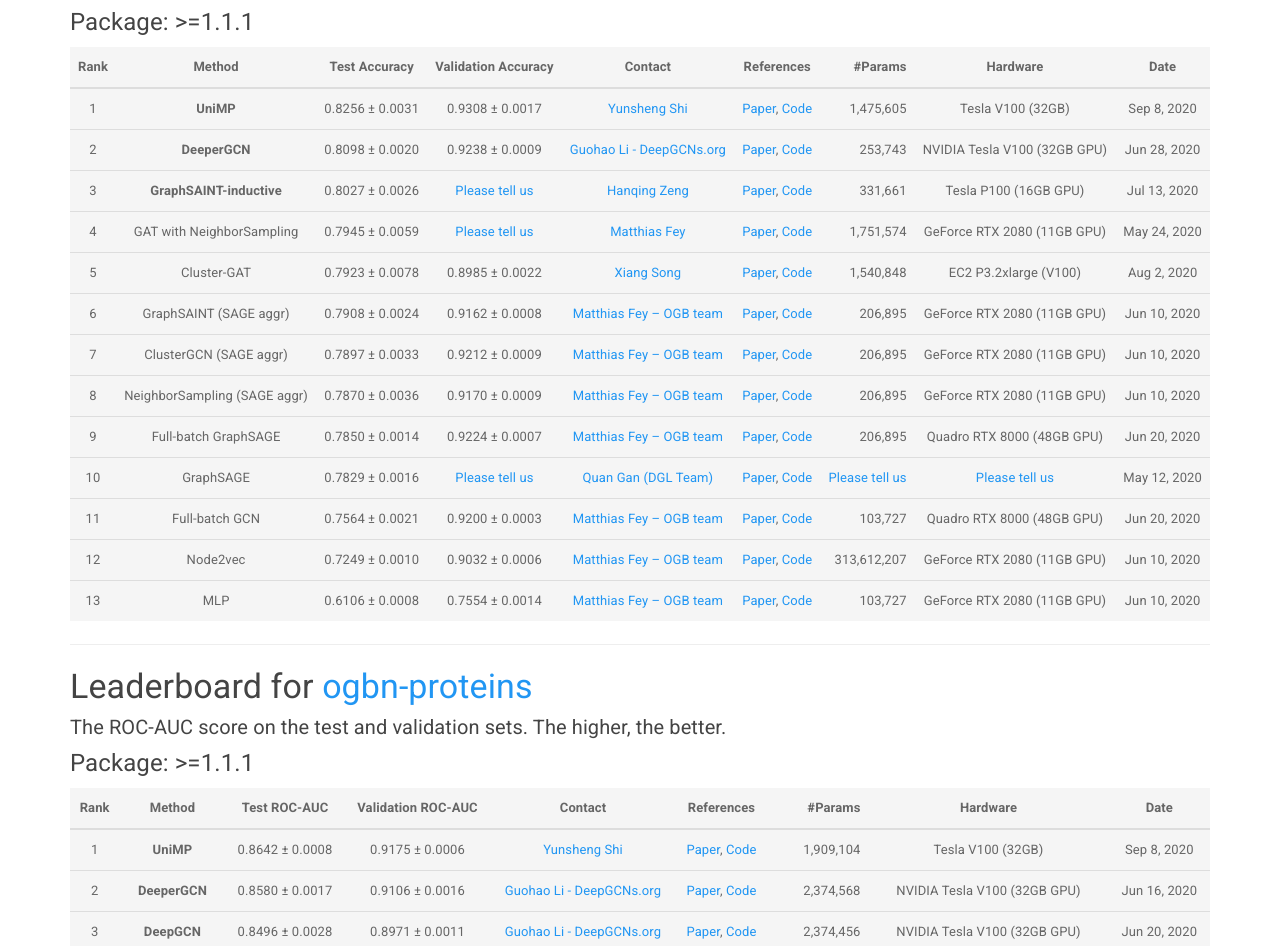
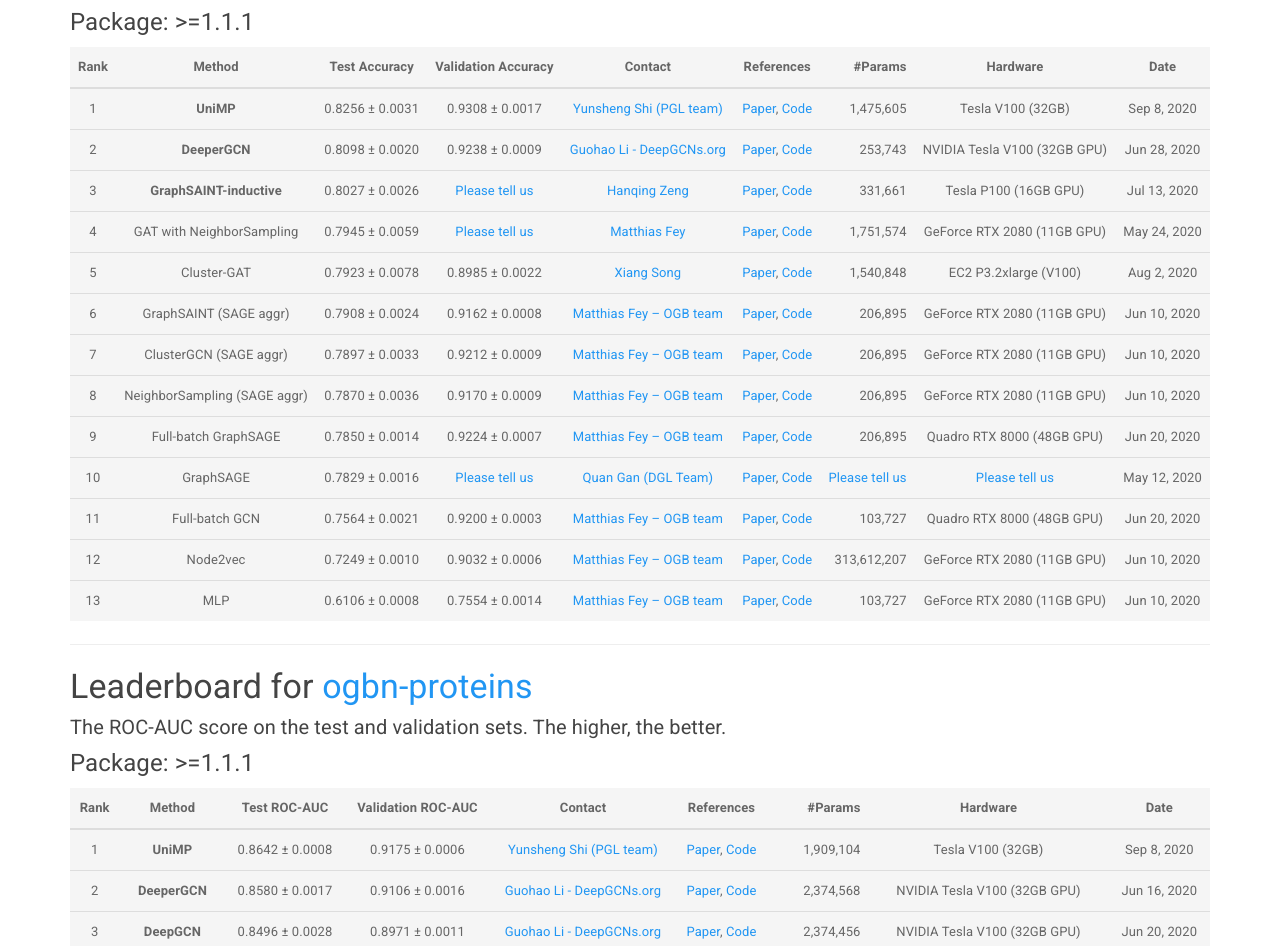
Before and after one commit to snap-stanford/ogb-web, a Jekyll site: the page built from _docs/leaderboard/leader_nodeprop.md, in a window 1280 px wide and 1400 px high, scrolled down 372 px. Shown: the part 159-1105 px from the top of the window. Built offline with Jekyll 4.4.1, drawn with Linux system fonts in a browser that asks for light colours; some of the changed text lies outside the part shown.

Commit message:
updateleaderboard

```diff
--- a/_docs/leaderboard/leader_nodeprop.md
+++ b/_docs/leaderboard/leader_nodeprop.md
@@ -26,7 +26,7 @@ The **bold** method name indicates that the implementation is **official** (by t
 
 | Rank  | Method | Test Accuracy | Validation Accuracy | Contact | References | #Params | Hardware | Date
 |:----:|:-----:|:------:|:-----:|:-----:|:-----:|-----:|:-----:|:-----:|
-|  1  |  **UniMP**  | 0.8256 ± 0.0031   | 0.9308 ± 0.0017 |[Yunsheng Shi](mailto:shiyunsheng01@baidu.com) | [Paper](https://arxiv.org/pdf/2009.03509.pdf), [Code](https://github.com/PaddlePaddle/PGL/tree/main/ogb_examples/nodeproppred/unimp) | 1,475,605 | Tesla V100 (32GB) | Sep 8, 2020 |
+|  1  |  **UniMP**  | 0.8256 ± 0.0031   | 0.9308 ± 0.0017 |[Yunsheng Shi (PGL team)](mailto:shiyunsheng01@baidu.com) | [Paper](https://arxiv.org/pdf/2009.03509.pdf), [Code](https://github.com/PaddlePaddle/PGL/tree/main/ogb_examples/nodeproppred/unimp) | 1,475,605 | Tesla V100 (32GB) | Sep 8, 2020 |
 |  2  |  **DeeperGCN**  | 0.8098 ± 0.0020   | 0.9238 ± 0.0009 |[Guohao Li - DeepGCNs.org](mailto:guohao.li@kaust.edu.sa) | [Paper](https://arxiv.org/abs/2006.07739), [Code](https://github.com/lightaime/deep_gcns_torch/tree/master/examples/ogb) | 253,743 | NVIDIA Tesla V100 (32GB GPU) | Jun 28, 2020 |
 |  3  |  **GraphSAINT-inductive**  | 0.8027 ± 0.0026   | [Please tell us](mailto:ogb@cs.stanford.edu) |[Hanqing Zeng](mailto:zengh@usc.edu) | [Paper](https://arxiv.org/abs/1907.04931), [Code](https://github.com/GraphSAINT/GraphSAINT/tree/master/graphsaint/open_graph_benchmark) | 331,661 | Tesla P100 (16GB GPU) | Jul 13, 2020 |
 |  4  |  GAT with NeighborSampling  | 0.7945 ± 0.0059   | [Please tell us](mailto:ogb@cs.stanford.edu) | [Matthias Fey](mailto:matthias.fey@tu-dortmund.de) | [Paper](https://arxiv.org/abs/1710.10903), [Code](https://github.com/rusty1s/pytorch_geometric/blob/master/examples/ogbn_products_gat.py) | 1,751,574 | GeForce RTX 2080 (11GB GPU) | May 24, 2020 |
@@ -52,7 +52,7 @@ The **bold** method name indicates that the implementation is **official** (by t
 
 | Rank  | Method | Test ROC-AUC | Validation ROC-AUC | Contact | References | #Params | Hardware | Date
 |:----:|:-----:|:------:|:-----:|:-----:|:-----:|-----:|:-----:|:-----:|
-|  1  |  **UniMP**  | 0.8642 ± 0.0008   | 0.9175 ± 0.0006 |[Yunsheng Shi](mailto:shiyunsheng01@baidu.com) | [Paper](https://arxiv.org/pdf/2009.03509.pdf), [Code](https://github.com/PaddlePaddle/PGL/tree/main/ogb_examples/nodeproppred/unimp) | 1,909,104 | Tesla V100 (32GB) | Sep 8, 2020 |
+|  1  |  **UniMP**  | 0.8642 ± 0.0008   | 0.9175 ± 0.0006 |[Yunsheng Shi (PGL team)](mailto:shiyunsheng01@baidu.com) | [Paper](https://arxiv.org/pdf/2009.03509.pdf), [Code](https://github.com/PaddlePaddle/PGL/tree/main/ogb_examples/nodeproppred/unimp) | 1,909,104 | Tesla V100 (32GB) | Sep 8, 2020 |
 |  2  |  **DeeperGCN**  | 0.8580 ± 0.0017   | 0.9106 ± 0.0016 |[Guohao Li - DeepGCNs.org](mailto:guohao.li@kaust.edu.sa) | [Paper](https://arxiv.org/abs/2006.07739), [Code](https://github.com/lightaime/deep_gcns_torch/tree/master/examples/ogb) | 2,374,568 | NVIDIA Tesla V100 (32GB GPU) | Jun 16, 2020 |
 |  3  |  **DeepGCN**  | 0.8496 ± 0.0028   | 0.8971 ± 0.0011 |[Guohao Li - DeepGCNs.org](mailto:guohao.li@kaust.edu.sa) | [Paper](http://openaccess.thecvf.com/content_ICCV_2019/papers/Li_DeepGCNs_Can_GCNs_Go_As_Deep_As_CNNs_ICCV_2019_paper.pdf), [Code](https://github.com/lightaime/deep_gcns_torch/blob/master/examples/ogb/ogbn_proteins) | 2,374,456 | NVIDIA Tesla V100 (32GB GPU) | Jun 20, 2020 |
 |  4  |  **MWE-DGCN**  | 0.8436 ± 0.0065   | 0.8973 ± 0.0057 |[Zhengdao Chen](mailto:zc1216@nyu.edu) | [Paper](https://cims.nyu.edu/~chenzh/files/GCN_with_edge_weights.pdf), [Code](https://github.com/dmlc/dgl/tree/master/examples/pytorch/ogb/ogbn-proteins) | 538,544 | NVIDIA Tesla V100 (16GB GPU) | Jul 20, 2020 |
@@ -75,7 +75,7 @@ The **bold** method name indicates that the implementation is **official** (by t
 
 | Rank  | Method | Test Accuracy | Validation Accuracy | Contact | References | #Params | Hardware | Date
 |:----:|:-----:|:------:|:-----:|:-----:|:-----:|-----:|:-----:|:-----:|
-|  1  |  **UniMP**  | 0.7311 ± 0.0020   | 0.7450 ± 0.0005 |[Yunsheng Shi](mailto:shiyunsheng01@baidu.com) | [Paper](https://arxiv.org/pdf/2009.03509.pdf), [Code](https://github.com/PaddlePaddle/PGL/tree/main/ogb_examples/nodeproppred/unimp) | 473,489 | Tesla V100 (32GB) | Sep 8, 2020 |
+|  1  |  **UniMP**  | 0.7311 ± 0.0020   | 0.7450 ± 0.0005 |[Yunsheng Shi (PGL team)](mailto:shiyunsheng01@baidu.com) | [Paper](https://arxiv.org/pdf/2009.03509.pdf), [Code](https://github.com/PaddlePaddle/PGL/tree/main/ogb_examples/nodeproppred/unimp) | 473,489 | Tesla V100 (32GB) | Sep 8, 2020 |
 |  2  |  GCN+linear+labels  | 0.7306 ± 0.0024   | 0.7442 ± 0.0012 | [Yangkun Wang (DGL Team)](mailto:wyangkun@amazon.com) | [Paper](https://arxiv.org/abs/1609.02907), [Code](https://github.com/dmlc/dgl/tree/master/examples/pytorch/ogb/ogbn-arxiv) | 238,632 | g4dn.12xlarge, T4 (15GB GPU) | Sep 5, 2020 |
 |  3  |  **GCNII**  | 0.7274 ± 0.0016   | [Please tell us](mailto:ogb@cs.stanford.edu) |[Ming Chen](mailto:chennnming@outlook.com) | [Paper](https://arxiv.org/abs/2007.02133), [Code](https://github.com/chennnM/GCNII/tree/master/PyG/ogbn-arxiv) | 2,148,648 | Quadro RTX 8000 (48GB GPU) | Jul 7, 2020 |
 |  4  |  JKNet (GCN-based)  | 0.7219 ± 0.0021   | 0.7335 ± 0.0007 | [Weiran Huang](mailto:huangweiran1998@outlook.com) | [Paper](https://arxiv.org/pdf/1806.03536.pdf), [Code](https://github.com/EtoDemerzel0427/ogbn-arxiv-baselines/blob/master/JKNet.py) | 89,000 | Tesla T4 | Aug 26, 2020 |
```
